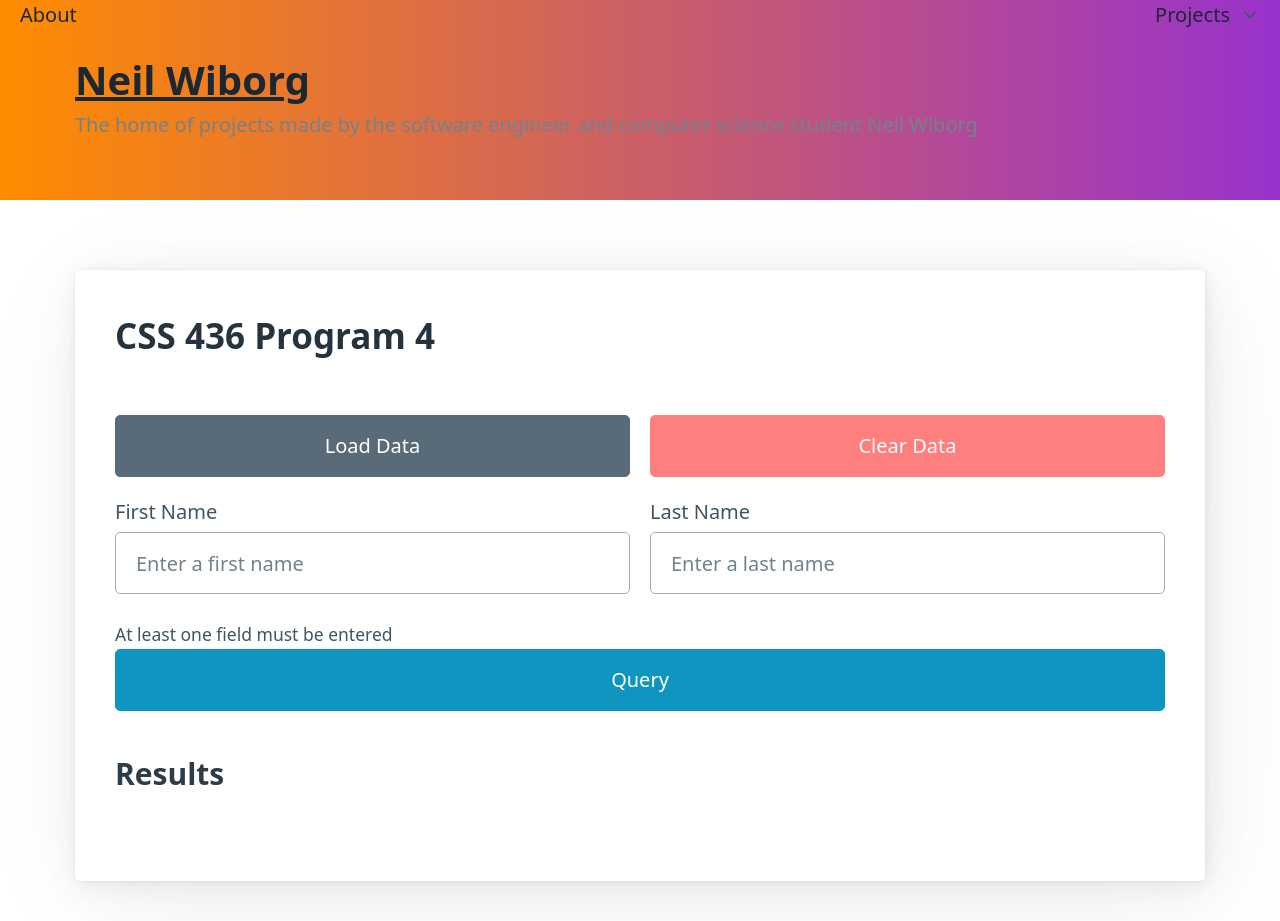
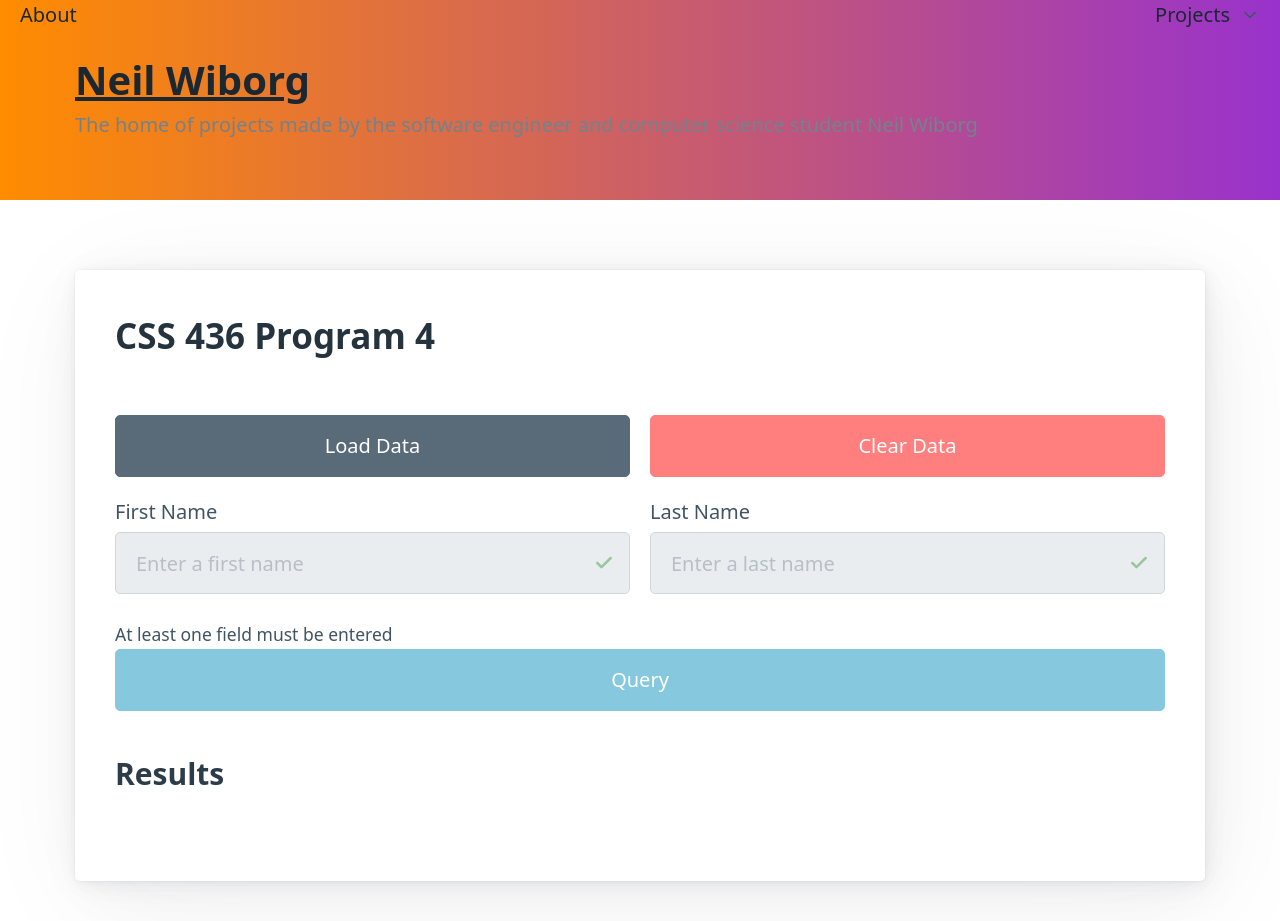
Before and after one commit to neilwiborg/NeilWib.org, a SvelteKit app in the folder frontend/: page /program4 in a window 1280 px wide. Built offline with nearby package versions, Linux system fonts and the light colour scheme.

Commit message:
additional form features

```diff
--- a/frontend/src/routes/program4/+page.svelte
+++ b/frontend/src/routes/program4/+page.svelte
@@ -3,6 +3,10 @@
 	let lastName = '';
 	let errorText = '';
 	let resultsText = '';
+	let dataLoaded = false;
+	let inputError = false;
+	$: inputDisabled = !dataLoaded;
+	$: queryDisabled = !dataLoaded;
 	let loadDataLoading = false;
 	let clearDataLoading = false;
 	let queryLoading = false;
@@ -19,16 +23,20 @@
 			clearDisabled = false;
 			errorText = 'Data loaded successfully!';
 			loadDataLoading = false;
+			dataLoaded = true;
 		}));
 	};
 
 	const onClear = () => {
 		clearDataLoading = true;
+		inputError = false;
 		firstName = '';
 		lastName = '';
+		resultsText = '';
 		fetch(import.meta.env.VITE_BACKEND_HOSTNAME + "/program4/clearData")
 		.then((response) => response.text()
 		.then((data) => {
+			dataLoaded = false;
 			clearDisabled = true;
 			errorText = 'Data cleared';
 			clearDataLoading = false;
@@ -40,8 +48,10 @@
 		// if the user has not entered either a first or last name
 		if (firstName === '' && lastName === '') {
 			// TODO: change small text color to red
+			inputError = true;
 			errorText = 'Error: either a first name or last name must be specified';
 		} else {
+			inputError = false;
 			// TODO: change small text color to normal (in case it's still red)
 			if (firstName !== '' && lastName !== '') {
 				errorText = 'Results for ' + firstName + ' ' + lastName + ':';
@@ -70,15 +80,15 @@
 		<form>
 			<div class="grid">
 				{#if loadDataLoading}
-				<button type="button" class="secondary" aria-busy={queryLoading ? "true" : "false"}>Please wait...</button>
+				<button type="button" class="secondary" aria-busy={loadDataLoading ? "true" : "false"}>Please wait...</button>
 				{:else}
 				<button type="button" class="secondary" on:click={onLoad}
-				disabled={(loadDataLoading || clearDataLoading || queryLoading) ? true : false}>Load Data</button>
+				disabled={(clearDataLoading || queryLoading) ? true : false}>Load Data</button>
 				{/if}
 				{#if clearDataLoading}
-				<button type="reset" class="destructive" aria-busy={queryLoading ? "true" : "false"}>Please wait...</button>
+				<button type="reset" class="destructive" aria-busy={clearDataLoading ? "true" : "false"}>Please wait...</button>
 				{:else}
-					<button type="reset" class="destructive" disabled={clearDisabled} on:click={onClear}
+					<button type="reset" class="destructive" disabled={clearDisabled || ((loadDataLoading || queryLoading) ? true : false)} on:click={onClear}
 						>Clear Data</button>
 				{/if}
 			</div>
@@ -86,18 +96,18 @@
 				<div class="grid">
 					<label>
 						First Name
-						<input type="text" placeholder="Enter a first name" bind:value={firstName} />
+						<input type="text" placeholder="Enter a first name" bind:value={firstName} disabled={inputDisabled} aria-invalid={inputError ? "true" : "false"} />
 					</label>
 					<label>
 						Last Name
-						<input type="text" placeholder="Enter a last name" bind:value={lastName} />
+						<input type="text" placeholder="Enter a last name" bind:value={lastName} disabled={inputDisabled} aria-invalid={inputError ? "true" : "false"} />
 					</label>
 				</div>
 				<small>At least one field must be entered</small>
 				{#if queryLoading}
 				<button type="submit" aria-busy={queryLoading ? "true" : "false"}>Please wait...</button>
 				{:else}
-				<button type="submit" on:click={onSubmit} disabled={(loadDataLoading || clearDataLoading || queryLoading) ? true : false}>Query</button>
+				<button type="submit" on:click={onSubmit} disabled={queryDisabled || ((loadDataLoading || clearDataLoading || queryLoading) ? true : false)}>Query</button>
 				{/if}
 			</fieldset>
 			<div class="container">
```
